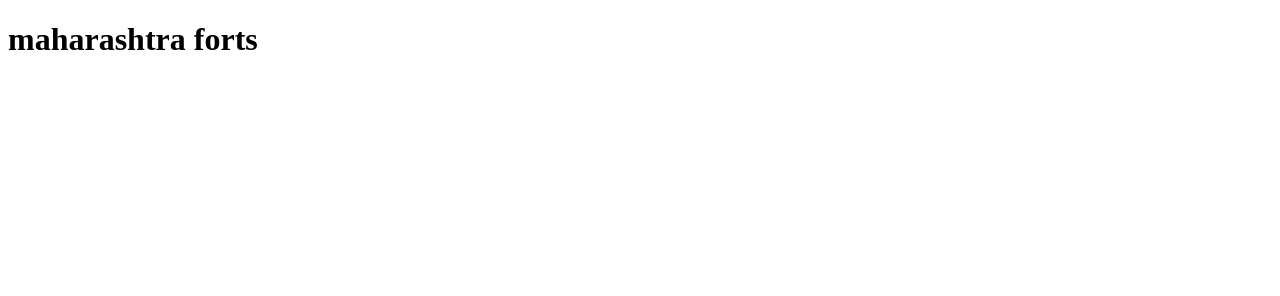
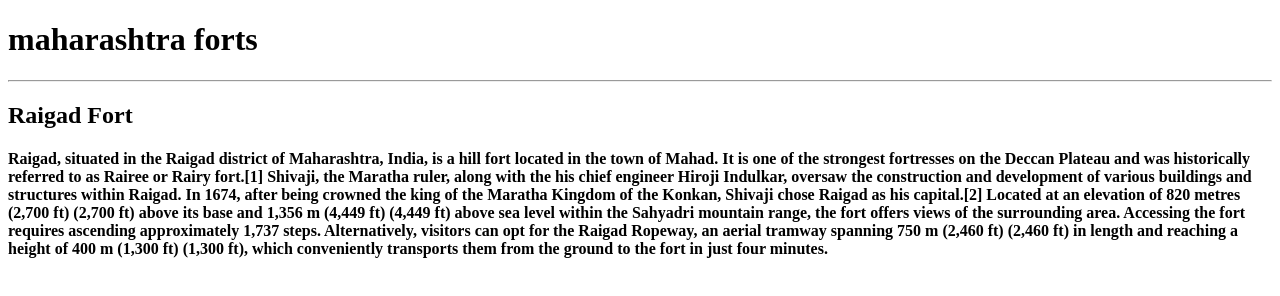
Before and after one commit to DipaliDhonnar/git-practice, a plain HTML site: page index.html in a window 1280 px wide. Drawn offline with Linux system fonts and the light colour scheme.

Commit message:
'fort information

```diff
--- a/index.html
+++ b/index.html
@@ -5,5 +5,12 @@
 </head>
 <body>
     <h1>maharashtra forts</h1>
+    <hr>
+    <h2>Raigad Fort</h2>
+    <p><h4>Raigad, situated in the Raigad district of Maharashtra, India, is a hill fort located in the town of Mahad. It is one of the strongest fortresses on the Deccan Plateau and was historically referred to as Rairee or Rairy fort.[1]
+
+        Shivaji, the Maratha ruler, along with the his chief engineer Hiroji Indulkar, oversaw the construction and development of various buildings and structures within Raigad. In 1674, after being crowned the king of the Maratha Kingdom of the Konkan, Shivaji chose Raigad as his capital.[2]
+
+        Located at an elevation of 820 metres (2,700 ft) (2,700 ft) above its base and 1,356 m (4,449 ft) (4,449 ft) above sea level within the Sahyadri mountain range, the fort offers views of the surrounding area. Accessing the fort requires ascending approximately 1,737 steps. Alternatively, visitors can opt for the Raigad Ropeway, an aerial tramway spanning 750 m (2,460 ft) (2,460 ft) in length and reaching a height of 400 m (1,300 ft) (1,300 ft), which conveniently transports them from the ground to the fort in just four minutes.</h4></p>
 </body>
 </html>
```
